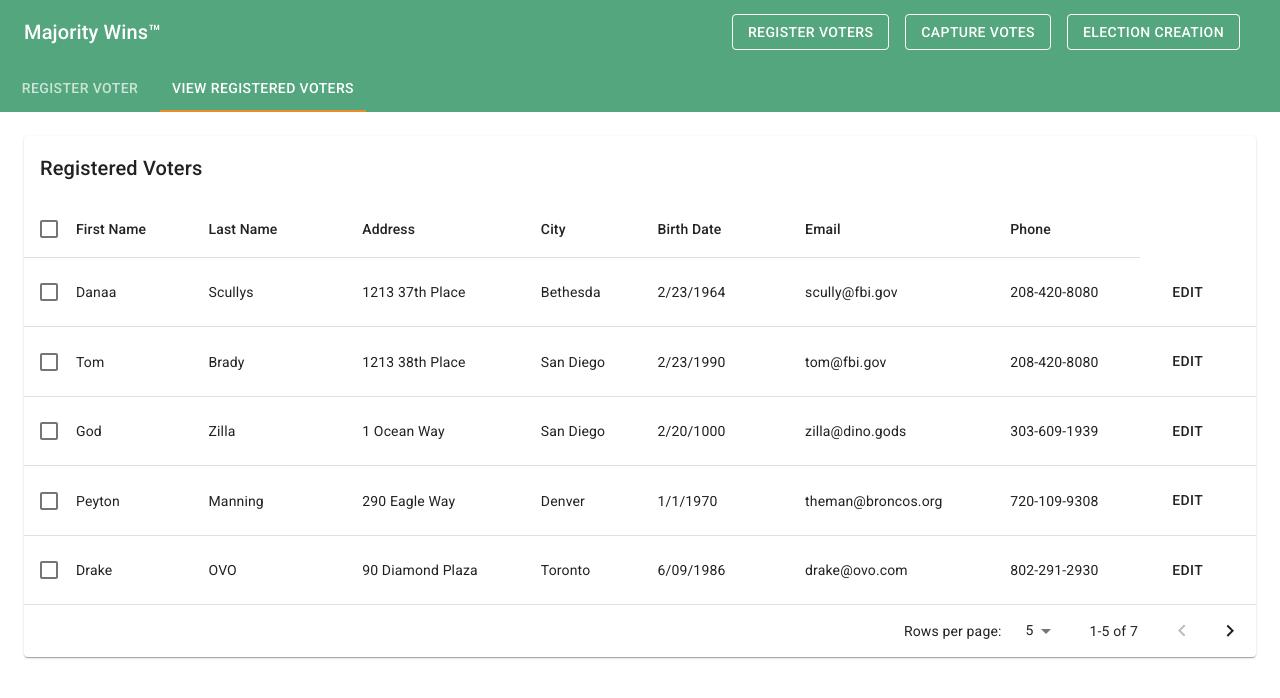
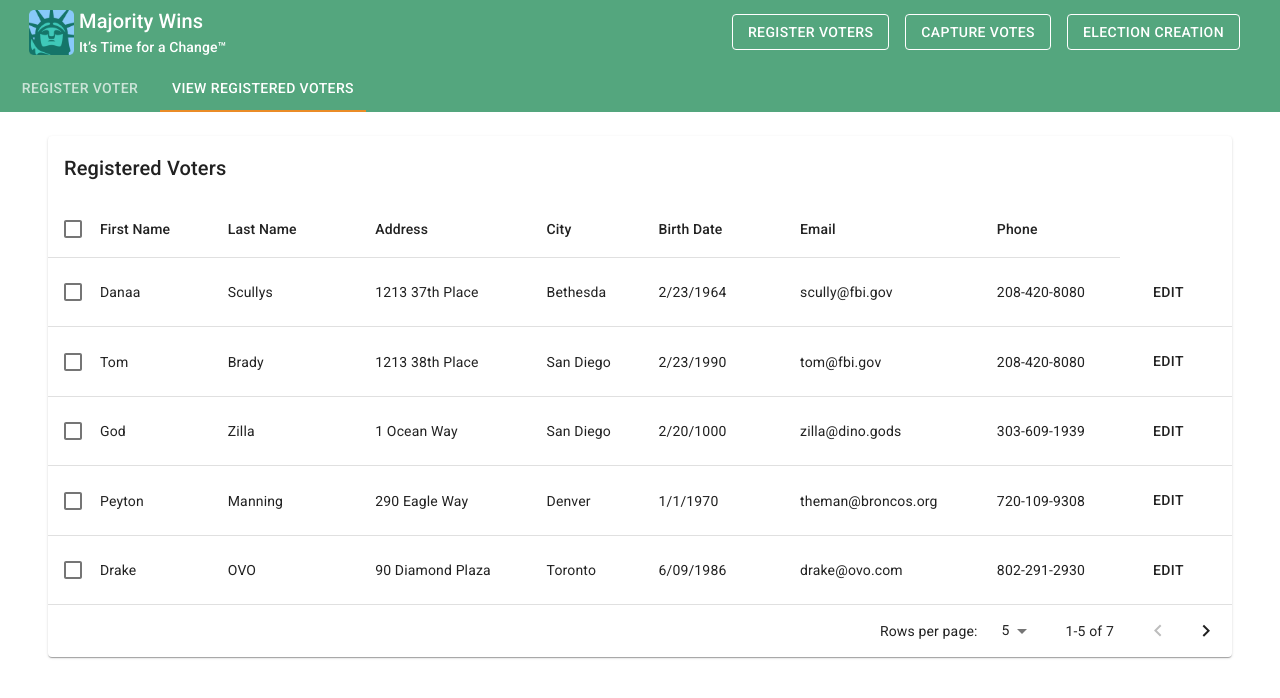
Before and after one commit to RyanNewsom/Majority-Wins, a React (Create React App) app: page /voters in a window 1280 px wide. Shown: the top 698 px of the page. Built offline with nearby package versions, Linux system fonts and the light colour scheme; data requests are answered from the project's data file.

Commit message:
Feat/header enhance (#25)
* Added a header logo and subtitle per requirements
* Remove the ™ from page title
* Additional style

```diff
--- a/public/index.html
+++ b/public/index.html
@@ -22,7 +22,7 @@
       work correctly both with client-side routing and a non-root public URL.
       Learn how to configure a non-root public URL by running `npm run build`.
     -->
-    <title>Majority Wins™</title>
+    <title>Majority Wins</title>
   </head>
   <body>
     <noscript>You need to enable JavaScript to run this app.</noscript>
--- a/src/components/CaptureVotesComponent.tsx
+++ b/src/components/CaptureVotesComponent.tsx
@@ -38,13 +38,13 @@ export function CaptureVotesComponent(props:CaptureVotesComponentProps ) {
   const [ inputEmail, setInputEmail ] = useState('');
   const [ hasVoted, setHasVoted ] = useState(true);
 
-  const currentElectionVoteIds = props.currentElection.voterIds;
-  const hasCurrentUserVoted = currentElectionVoteIds ? currentElectionVoteIds.includes(props.currentVoter.id) : false;
+  // const currentElectionVoteIds = props.currentElection.voterIds;
+  // const hasCurrentUserVoted = currentElectionVoteIds ? currentElectionVoteIds.includes(props.currentVoter.id) : false;
 
   const handleDrodownChange = (event: React.ChangeEvent<{ value: unknown }>) => {
     props.onHandleDrodownChange(props.elections.filter(election => election.name === event.target.value)[0]);
   }
-  console.log('hasCurrentUserVoted', hasCurrentUserVoted);
+  // console.log('hasCurrentUserVoted', hasCurrentUserVoted);
 
   const isValidVoter = props.currentVoter && !(Object.keys(props.currentVoter).length === 0);
   const isCurrentElection = props.currentElection && !(Object.keys(props.currentElection).length === 0);
@@ -82,34 +82,26 @@ export function CaptureVotesComponent(props:CaptureVotesComponentProps ) {
       </header>
       <main id="content">
         <section>
-          <h2 className="section-title">Select a Ballot from the dropdown:</h2>
+          <h2 className="section-title">Select a Ballot</h2>
           <Select
               labelId="election-list-select-label"
               id="select-election"
               value={isCurrentElection ? props.currentElection.name : ""}
               onChange={handleDrodownChange}
               className={classes.selectEmpty}
+              fullWidth
             >
             <MenuItem value=""><em>None</em></MenuItem>
             {props.elections.map(election => <MenuItem key={election.id} value={election.name}>{election.name}</MenuItem>)}
           </Select>
-          {isCurrentElection &&
-            <p>
-              <label>You have selected: {props.currentElection.name}</label><br/> <br/>
-              {/* <Button variant="contained" color="primary" onClick={() => beginVoting()}>Begin Voting</Button> */}
-            </p>
-          }
         </section>
         <section>
           {isCurrentElection &&
-            <>
-              <label>Enter Email Address: </label>
-              <TextField id="email-input" label="email address" value={inputEmail} onChange={change}/>
-            </>
+              <TextField id="email-input" label="email address" value={inputEmail} onChange={change} fullWidth />
           }
           {isCurrentElection && inputEmail && !isValidVoter && <p>{invalidVoterErrorMessage}</p>}
           {isValidVoter &&
-              <Button variant="contained" color="primary" onClick={() => validateVoted()}>Begin Voting</Button>
+              <Button style={{ marginTop: 10 }} variant="contained" color="primary" onClick={() => validateVoted()} fullWidth>Begin Voting</Button>
           }
         </section>
       </main>
--- a/src/components/NavBar.tsx
+++ b/src/components/NavBar.tsx
@@ -6,6 +6,7 @@ import Typography from '@material-ui/core/Typography';
 import Button from '@material-ui/core/Button';
 import { Link } from 'react-router-dom';
 import { useHistory } from 'react-router-dom';
+import logo from '../images/logo.png';
 
 const useStyles = makeStyles(theme => ({
   root: {
@@ -18,8 +19,13 @@ const useStyles = makeStyles(theme => ({
     marginRight: 16,
   },
   navLink: {
+    display: 'flex',
     color: 'white',
     textDecoration: 'none',
+  },
+  navLogo: {
+    height: 45,
+    margin: 5,
   },
 }));
 
@@ -31,11 +37,15 @@ export default function Navbar() {
     <div className={classes.root}>
       <AppBar position="static">
         <Toolbar>
-          <Typography variant="h6" className={classes.title}>
+          <div className={classes.title}>
             <Link className={classes.navLink} to="/">
-              Majority Wins™
+              <img src={logo} alt="logo" className={classes.navLogo}></img>
+              <div>
+                <Typography variant="h6">Majority Wins</Typography>
+                <Typography variant="subtitle2">It’s Time for a Change™</Typography>
+              </div>
             </Link>
-          </Typography>
+          </div>
           <Button
             className={classes.navButton}
             color="inherit"
--- a/src/components/RegisterVotersComponent.tsx
+++ b/src/components/RegisterVotersComponent.tsx
@@ -1,17 +1,14 @@
-import React from "react";
-import PropTypes from "prop-types";
-import { makeStyles } from "@material-ui/core/styles";
-import AppBar from "@material-ui/core/AppBar";
-import Tabs from "@material-ui/core/Tabs";
-import Tab from "@material-ui/core/Tab";
-import Typography from "@material-ui/core/Typography";
-import Box from "@material-ui/core/Box";
-import { RegisterVoterFormComponent } from "./RegisterVoterFormComponent";
-import {
-  RegisteredVotersTableComponent,
-  TableSorting,
-} from "./RegisteredVotersTableComponent";
-import { Voter } from "../models/App";
+import { Container } from '@material-ui/core';
+import AppBar from '@material-ui/core/AppBar';
+import Box from '@material-ui/core/Box';
+import { makeStyles } from '@material-ui/core/styles';
+import Tab from '@material-ui/core/Tab';
+import Tabs from '@material-ui/core/Tabs';
+import PropTypes from 'prop-types';
+import React from 'react';
+import { Voter } from '../models/App';
+import { RegisteredVotersTableComponent, TableSorting } from './RegisteredVotersTableComponent';
+import { RegisterVoterFormComponent } from './RegisterVoterFormComponent';
 
 function TabPanel(props: any) {
   const { children, selectedTab, index, ...other } = props;
@@ -25,9 +22,9 @@ function TabPanel(props: any) {
       {...other}
     >
       {selectedTab === index && (
-        <Box p={3}>
-          <Typography>{children}</Typography>
-        </Box>
+        <Container>
+          <Box p={3}>{children}</Box>
+        </Container>
       )}
     </div>
   );
@@ -42,11 +39,11 @@ TabPanel.propTypes = {
 function a11yProps(index: number) {
   return {
     id: `simple-tab-${index}`,
-    "aria-controls": `simple-tabpanel-${index}`,
+    'aria-controls': `simple-tabpanel-${index}`,
   };
 }
 
-const useStyles = makeStyles((theme) => ({
+const useStyles = makeStyles(theme => ({
   root: {
     flexGrow: 1,
     backgroundColor: theme.palette.background.paper,
@@ -85,11 +82,7 @@ export function RegisterVotersComponent(props: RegisterVotersProps) {
     <>
       <div className={classes.root}>
         <AppBar position="static" elevation={0}>
-          <Tabs
-            value={props.registeredVotersSelectedTab}
-            onChange={handleChange}
-            aria-label="simple tabs example"
-          >
+          <Tabs value={props.registeredVotersSelectedTab} onChange={handleChange} aria-label="simple tabs example">
             <Tab label="Register Voter" {...a11yProps(0)} />
             <Tab label="View Registered Voters" {...a11yProps(1)} />
           </Tabs>
```
Also changed, not shown: src/components/MainComponent.tsx (+9 -9 lines), src/images/logo.png (added).
